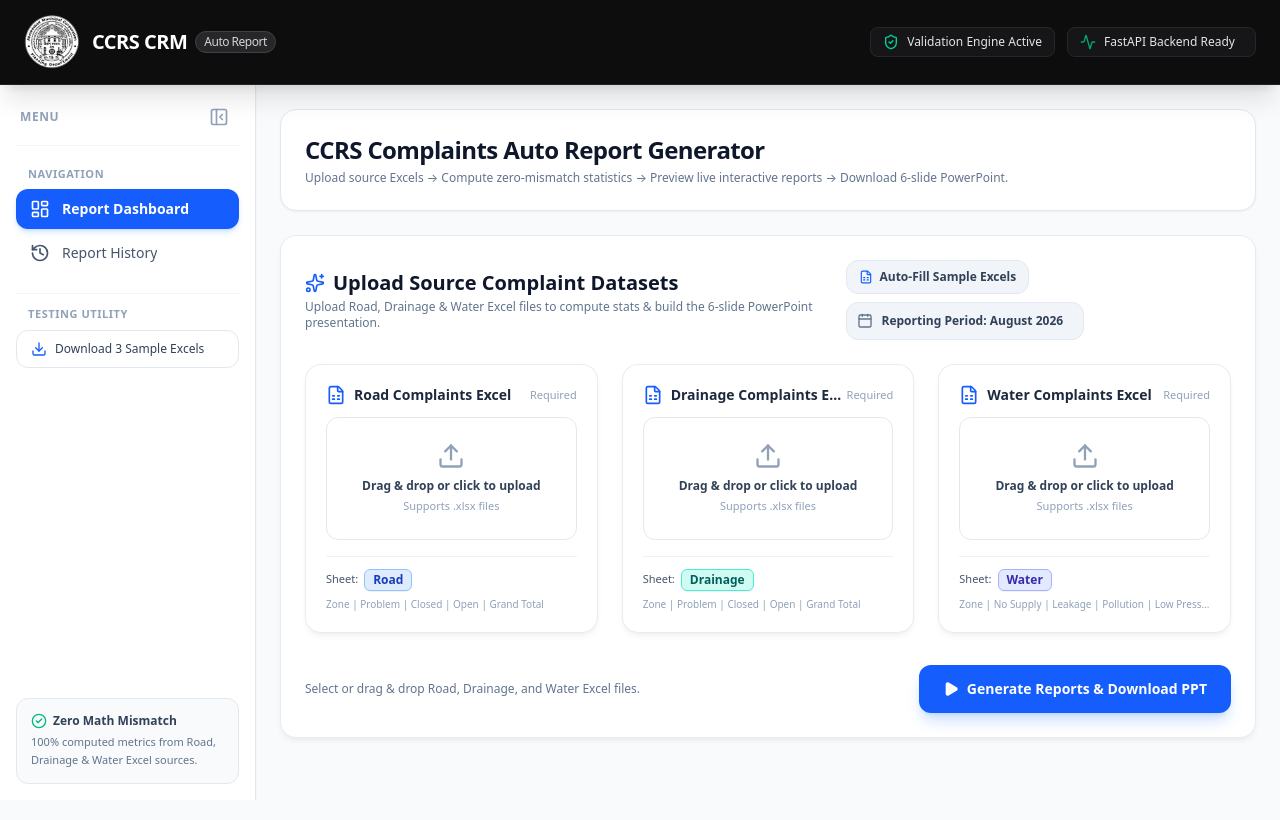
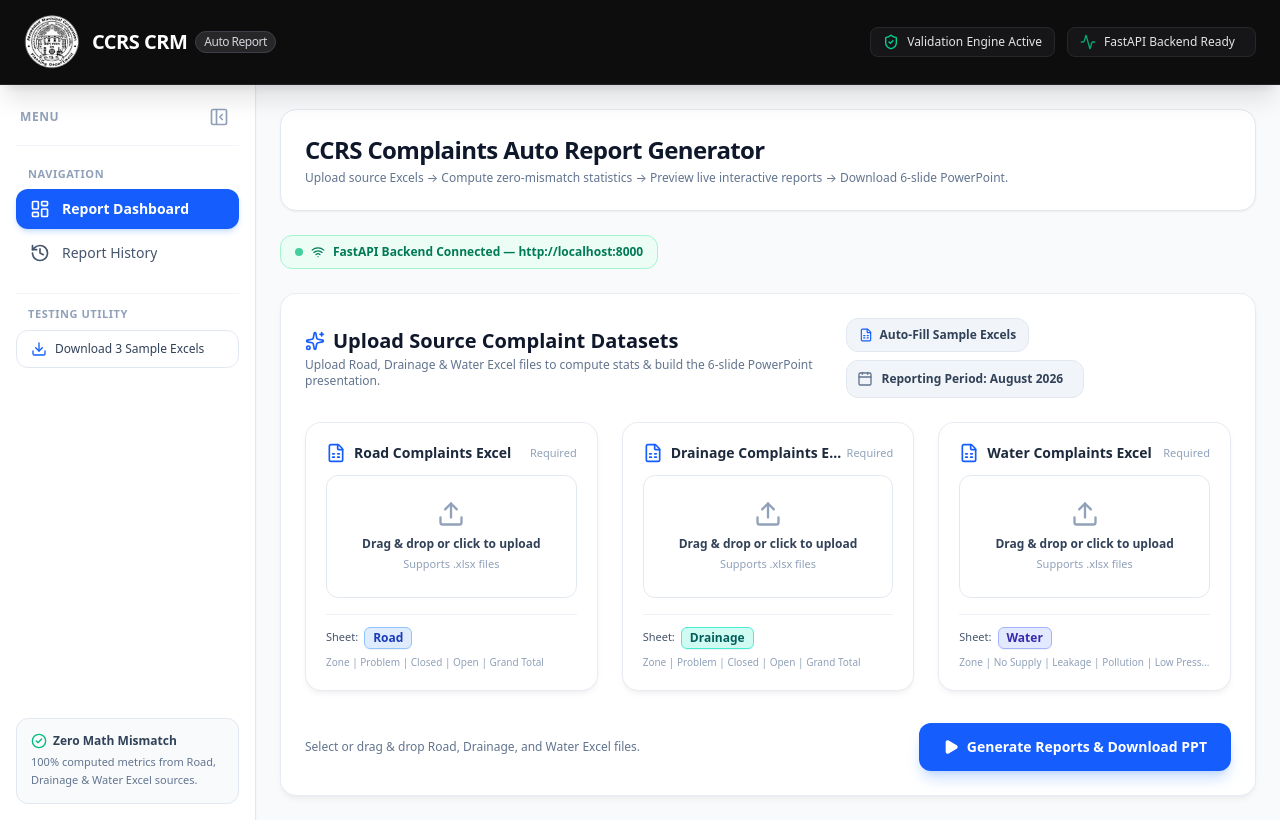
Before and after one commit to panchaljatin18/AMC-Report, a Next.js app in the folder frontend/: page / in a window 1280 px wide. Built offline with nearby package versions, Linux system fonts and the light colour scheme.

Commit message:
api chenges

```diff
--- a/frontend/src/sections/UploadSection.jsx
+++ b/frontend/src/sections/UploadSection.jsx
@@ -1,10 +1,10 @@
 "use client";
 
-import { useState } from "react";
+import { useState, useEffect } from "react";
 import DragDropUpload from "../components/DragDropUpload";
 import ValidationAlert from "../components/ValidationAlert";
-import { Play, Download, Sparkles, Calendar, FileSpreadsheet, Loader2, CheckCircle2, AlertTriangle } from "lucide-react";
-import { apiUrl } from "../utils/api";
+import { Play, Download, Sparkles, Calendar, FileSpreadsheet, Loader2, CheckCircle2, AlertTriangle, Wifi, WifiOff } from "lucide-react";
+import { apiUrl, getApiBaseUrl } from "../utils/api";
 
 export default function UploadSection({ onReportGenerated, isProcessing, setIsProcessing }) {
   const [files, setFiles] = useState({ road: null, drainage: null, water: null });
@@ -12,6 +12,22 @@ export default function UploadSection({ onReportGenerated, isProcessing, setIsPr
   const [errorMsg, setErrorMsg] = useState(null);
   const [loadingSamples, setLoadingSamples] = useState(false);
   const [currentStep, setCurrentStep] = useState("");
+  const [backendStatus, setBackendStatus] = useState("checking"); // "checking" | "online" | "offline"
+
+  useEffect(() => {
+    const checkBackend = async () => {
+      try {
+        const res = await fetch(apiUrl("/"), { method: "GET", signal: AbortSignal.timeout(4000) });
+        if (res.ok) setBackendStatus("online");
+        else setBackendStatus("offline");
+      } catch {
+        setBackendStatus("offline");
+      }
+    };
+    checkBackend();
+    const interval = setInterval(checkBackend, 15000);
+    return () => clearInterval(interval);
+  }, []);
 
   const handleLoadSampleFiles = async () => {
     setLoadingSamples(true);
@@ -94,8 +110,9 @@ export default function UploadSection({ onReportGenerated, isProcessing, setIsPr
       setCurrentStep("Report & PowerPoint ready!");
       onReportGenerated(data);
     } catch (err) {
-      if (err.message && err.message.toLowerCase().includes("failed to fetch")) {
-        setErrorMsg("Cannot connect to backend server. Please make sure the FastAPI server is running on port 8000 (uvicorn backend.main:app --port 8000).");
+      const backendUrl = getApiBaseUrl();
+      if (err.message && (err.message.toLowerCase().includes("failed to fetch") || err.message.toLowerCase().includes("networkerror"))) {
+        setErrorMsg(`Cannot connect to backend server at ${backendUrl}. Make sure FastAPI is running: python -m uvicorn backend.main:app --host 0.0.0.0 --port 8000`);
       } else {
         setErrorMsg(err.message || "An unexpected error occurred connecting to the backend server.");
       }
@@ -106,6 +123,34 @@ export default function UploadSection({ onReportGenerated, isProcessing, setIsPr
 
   return (
     <div className="space-y-6">
+      {/* Backend Status Pill */}
+      <div className={`flex items-center gap-2 px-3.5 py-2 rounded-xl border text-xs font-semibold w-fit transition-all ${
+        backendStatus === "online"
+          ? "bg-emerald-50 border-emerald-200 text-emerald-700"
+          : backendStatus === "offline"
+          ? "bg-rose-50 border-rose-200 text-rose-700"
+          : "bg-slate-100 border-slate-200 text-slate-500"
+      }`}>
+        {backendStatus === "online" ? (
+          <>
+            <span className="w-2 h-2 rounded-full bg-emerald-500 animate-pulse shrink-0" />
+            <Wifi className="w-3.5 h-3.5 shrink-0" />
+            <span>FastAPI Backend Connected — {getApiBaseUrl()}</span>
+          </>
+        ) : backendStatus === "offline" ? (
+          <>
+            <span className="w-2 h-2 rounded-full bg-rose-500 shrink-0" />
+            <WifiOff className="w-3.5 h-3.5 shrink-0" />
+            <span>Backend Offline — Start: python -m uvicorn backend.main:app --host 0.0.0.0 --port 8000</span>
+          </>
+        ) : (
+          <>
+            <Loader2 className="w-3.5 h-3.5 animate-spin shrink-0" />
+            <span>Connecting to backend at {getApiBaseUrl()}...</span>
+          </>
+        )}
+      </div>
+
       <div className="glass-panel rounded-2xl p-6 border border-slate-200 shadow-xs">
         <div className="flex flex-col md:flex-row md:items-center justify-between gap-4 mb-6">
           <div>
```
